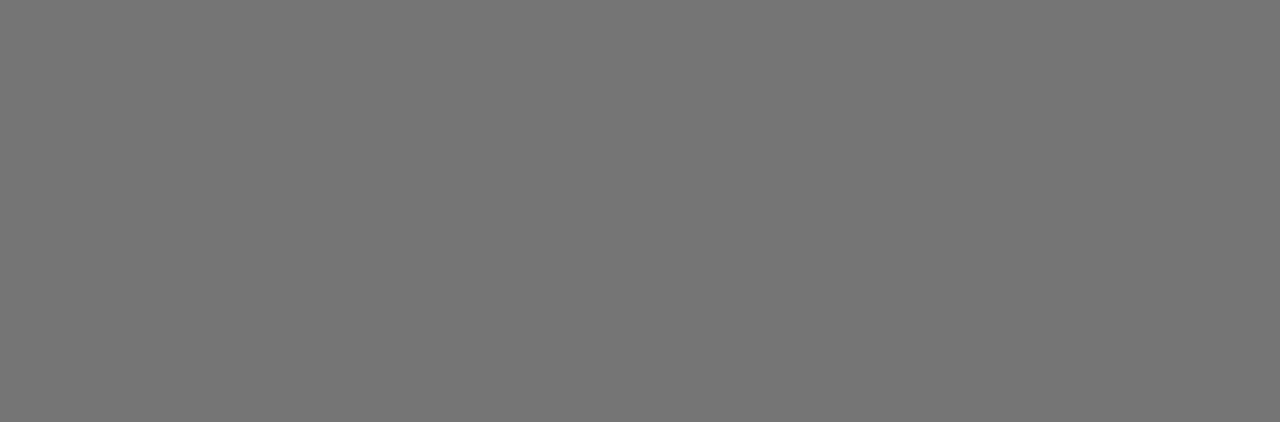
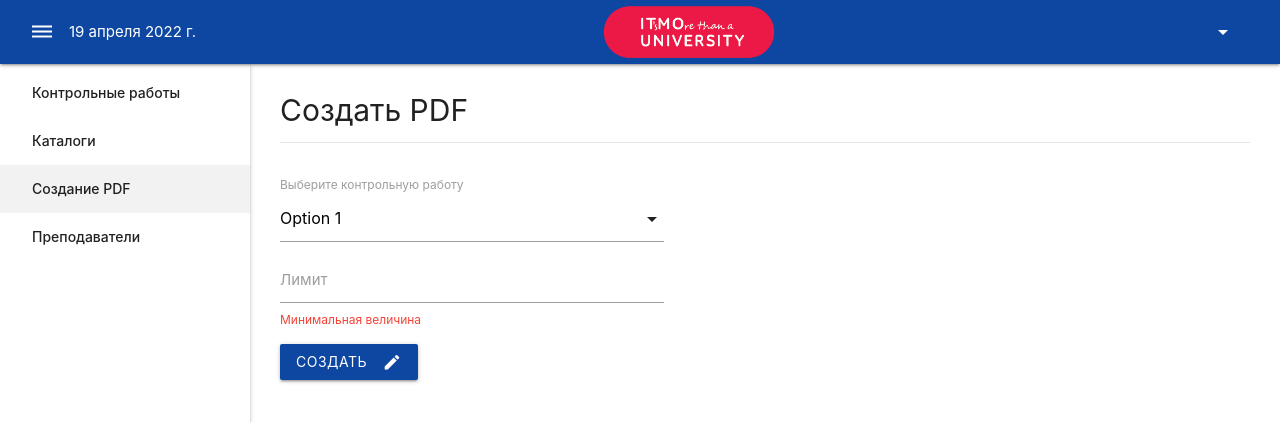
Before and after one commit to vryzhova/TeacherHelp, a Vue app: page /createPDF in a window 1280 px wide. Shown: the top 422 px of the page. Built offline with nearby package versions, Linux system fonts and the light colour scheme; no server answers.

Commit message:
add subject list

```diff
--- a/src/components/app/Navbar.vue
+++ b/src/components/app/Navbar.vue
@@ -83,9 +83,11 @@ export default {
 <style scoped>
 img {
     width: 300px;
+    /* height: 60px; */
     display: flex;
 
 }
+
 #logo {
     object-fit: cover;
 }
--- a/src/components/app/Sidebar.vue
+++ b/src/components/app/Sidebar.vue
@@ -19,7 +19,9 @@ export default {
         links: [
             {title: 'Контрольные работы', url: '/', exact: true},
             {title: 'Каталоги', url: '/catalogs'},
+            {title: 'Создание PDF', url: '/createPDF'},
             {title: 'Преподаватели', url: '/admin/teachers'}
+
         ]
     })
 }
--- a/src/components/app/Subjects.vue
+++ b/src/components/app/Subjects.vue
@@ -1,24 +1,51 @@
 <template>
     <div>
-    <router-link
+        <ul class="collapsible expandable subjectList " ref="list">
+            <li class="subjectItems"
     v-for="subject in subjects"
-    :key="subject.url"
-    tag="li"
-    :to="subject.url"
-    >
-    <a href="#">{{subject.title}}</a>
-    </router-link>
+    :key="subject">
+    <div class="collapsible-header"><h6>{{subject}}</h6></div>
+    <div class="collapsible-body"><span>Lorem ipsum dolor sit amet.</span></div>
+    </li>
+    </ul>
+
     </div>
 </template>
 
 
 <script>
-// import axios from 'axios'
 export default {
 data: () => ({
-    subjects: [
-        {title: 'Дискретная математика', url: '/catalogs'}
-    ]
-})
+    subjects: []
+}),
+mounted() {
+    const token = localStorage.getItem("token")
+        fetch("http://194.58.107.109:5000/Catalog/GetUserCatalog", {
+        method: "GET",
+        headers: { "Content-Type": "application/json",Authorization: token }
+    }).then(res => res.json()).then(data => {
+        for(let i = 0; i < data.length; i++){
+            this.subjects.push(data[i].Name)
+        }
+    }).catch(error => console.log(error));
+
+    this.list = M.Collapsible.init(this.$refs.list, {
+        accordion: false
+    })
+}
 }
 </script>
+
+<style scoped>
+/* .subjectList {
+    background-color: #1946BA;
+} */
+.collapsible-header {
+    background-color: #1946BA;
+    color: white;
+    border-bottom: 1px solid white;
+}
+.collapsible-body {
+    border-bottom: 1px solid rgba(255, 255, 255, 0,1);
+}
+</style>
--- a/src/router.js
+++ b/src/router.js
@@ -49,6 +49,12 @@ export default new Router({
       name: 'createSubject',
       meta: {layout: 'main'},
       component: () => import('./views/CreateSubject.vue')
+    },
+    {
+      path: '/createPDF',
+      name: 'createPDF',
+      meta: {layout: 'main'},
+      component: () => import('./views/PDF.vue')
     }
   ]
 })
--- a/src/views/Catalogs.vue
+++ b/src/views/Catalogs.vue
@@ -35,4 +35,7 @@ li {
 li:hover {
   color: blue;
 }
+.btn {
+  background-color: #EC1946;
+}
 </style>
--- a/src/views/Home.vue
+++ b/src/views/Home.vue
@@ -2,10 +2,6 @@
   <div>
     <div class="page-title">
       <h3>Дисциплины</h3>
-
-      <button class="btn waves-effect waves-light btn-small">
-        <i class="material-icons">refresh</i>
-      </button>
     </div>
     <Subjects />
     <div class="fixed-action-btn">
--- /dev/null
+++ b/src/views/PDF.vue
@@ -0,0 +1,52 @@
+<template>
+    <div>
+        <div class="page-title">
+        <h3>Создать PDF</h3>
+    </div>
+    <div class="parametrs">
+        <div class="select_wrapper ">
+        <label for="selectTestPDF">Выберите контрольную работу</label>
+        <select id="selectTestPDF" ref="select">
+            <option value="1">Option 1</option>
+            <option value="2">Option 2</option>
+            <option value="3">Option 3</option>
+        </select>
+        <div class="input-field">
+                <input
+                    id="limit"
+                    type="number"
+                >
+                <label for="limit">Лимит</label>
+                <span class="helper-text invalid">Минимальная величина</span>
+        </div>
+        <button class="btn waves-effect waves-light blue darken-4" type="submit">
+                Создать
+                <i class="material-icons right">create</i>
+        </button>
+    </div>
+    </div>
+
+
+    </div>
+</template>
+
+<script>
+
+export default {
+    mounted() {
+        this.select = M.FormSelect.init(this.$refs.select)
+    },
+    destroyed() {
+        if(this.select && this.select.destroy){
+            this.select.destroy()
+        }
+    }
+}
+</script>
+
+<style scoped>
+.select_wrapper{
+    width: 30vw;
+}
+
+</style>
```
Also changed, not shown: src/assets/logo2.png (added).
